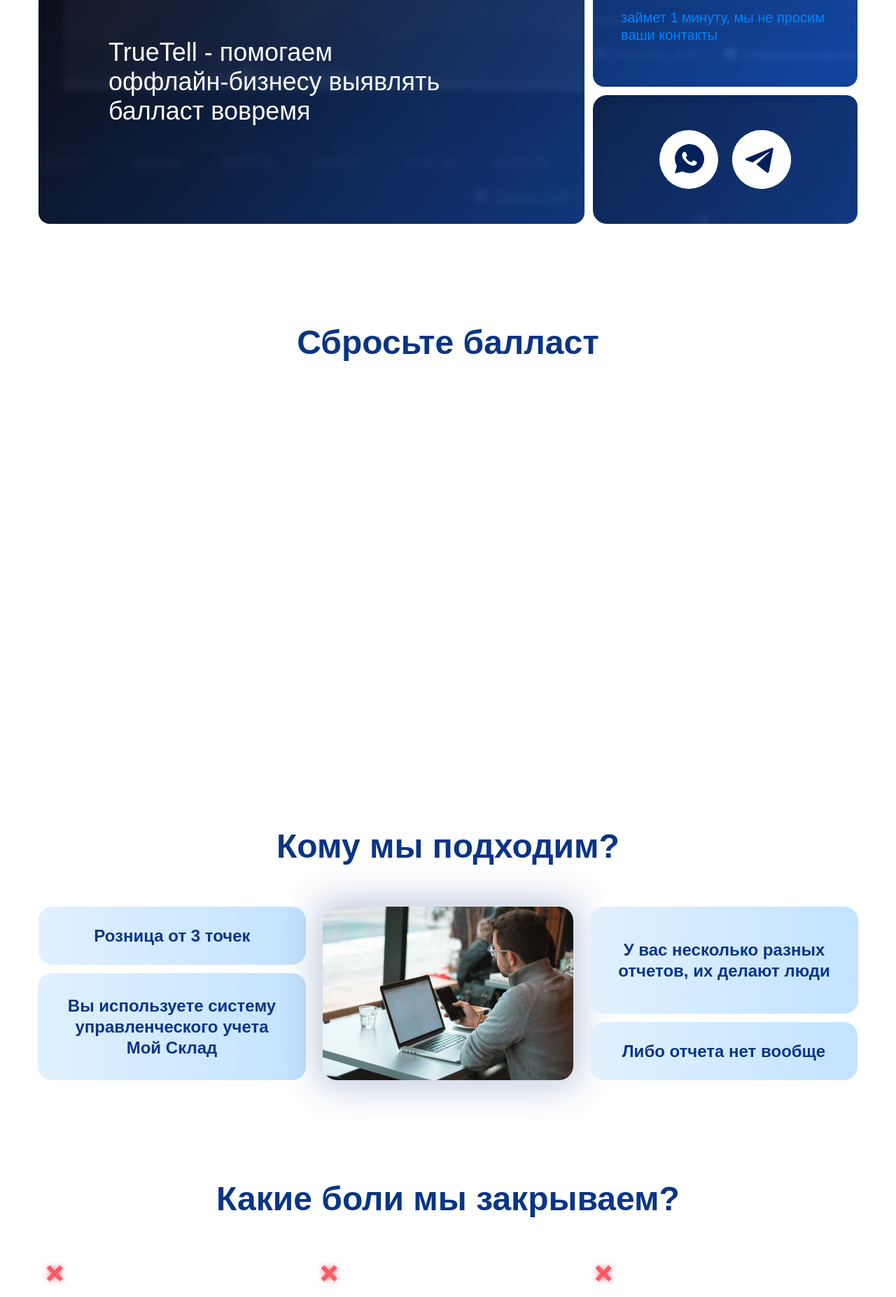
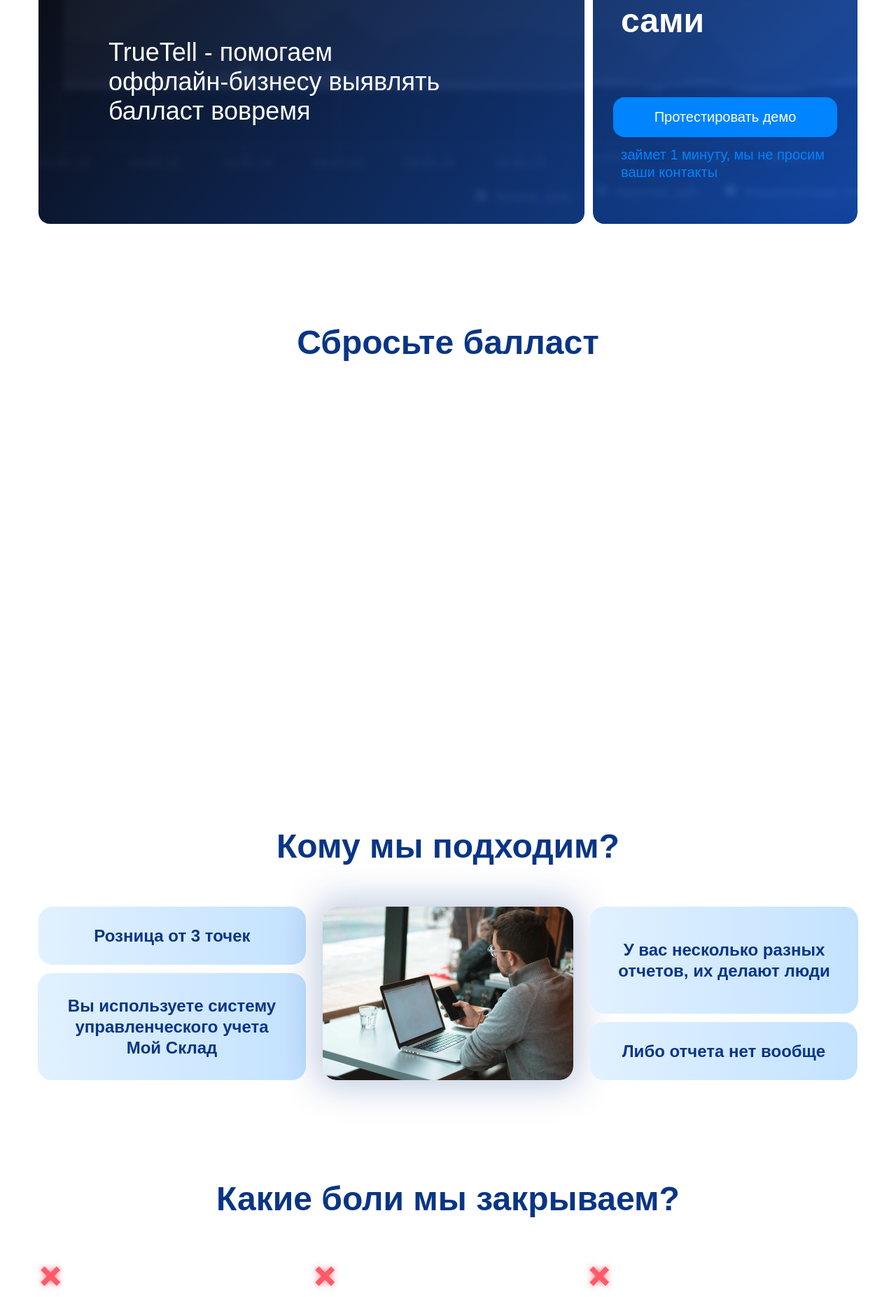
Before and after one commit to ivann1302/TrueTell, a React (Vite) app: page / in a window 1280 px wide. Shown: the part 440-2294 px from the top of the page at 70% size. Built offline with nearby package versions, Linux system fonts and the light colour scheme.

Commit message:
improve layout

```diff
--- a/src/App.tsx
+++ b/src/App.tsx
@@ -38,8 +38,10 @@ function App() {
 
       <ChartSection
         title="Нацельтесь на прибыль"
+        subtitle="Показатели по всем точкам на одном экране"
         chartIndex={7}
         titleColor={COLORS.WHITE}
+        subtitleColor={COLORS.PRIMARY_BLUE_LIGHT}
         backgroundColor={COLORS.PRIMARY_BLUE}
       />
 
--- a/src/components/chart-section/chart-section.module.scss
+++ b/src/components/chart-section/chart-section.module.scss
@@ -1,5 +1,6 @@
 @use '../../styles/variables.scss' as *;
 @use '../../styles/breackpoints' as *;
+@use '../../styles/variables' as *;
 
 .chart-section {
     width: 100vw;
--- a/src/components/footer/footer.tsx
+++ b/src/components/footer/footer.tsx
@@ -16,11 +16,13 @@ function AppFooter() {
         <div className={styles.footerBlockText}>truetell@bk.ru</div>
       </div>
       <div className={`${styles.footerBlock} ${styles.footerBlock3}`}>
-        <img
-          src={shortWhiteLogo}
-          alt="TrueTell Logo"
-          className={styles.footerLogo}
-        />
+        <a href="#home">
+          <img
+            src={shortWhiteLogo}
+            alt="TrueTell Logo"
+            className={styles.footerLogo}
+          />
+        </a>
         <div className={styles.footerBlockText}>© Все права защищены</div>
       </div>
     </footer>
--- a/src/components/social-icons/social-icons.module.scss
+++ b/src/components/social-icons/social-icons.module.scss
@@ -3,7 +3,7 @@
 
 .social-icons {
   display: flex;
-  gap: 20px;
+  gap: 48px;
   justify-content: center;
   align-items: center;
   height: 100%;
--- a/src/sections/hero-section/hero-section.tsx
+++ b/src/sections/hero-section/hero-section.tsx
@@ -21,6 +21,9 @@ export const HeroSection: React.FC = () => {
           </p>
         </div>
         <div className={styles.second}>
+          <div className={styles['social-block']}>
+            <SocialIcons />
+          </div>
           <div className={styles['button-block']}>
             <h2 className={styles['cta-title']}>Попробуйте<br />сами</h2>
             <div className={styles['button-wrapper']}>
@@ -31,9 +34,6 @@ export const HeroSection: React.FC = () => {
               ваши контакты
             </p>
           </div>
-          <div className={styles['social-block']}>
-            <SocialIcons />
-          </div>
         </div>
       </div>
     </section>
--- a/src/sections/pain-points-section/pain-points-section.module.scss
+++ b/src/sections/pain-points-section/pain-points-section.module.scss
@@ -74,8 +74,10 @@
 }
 
 .cross {
-  width: 40px;
-  height: 40px;
+  width: 48px;
+  height: 48px;
+  position: relative;
+  left: -10px;
   margin-bottom: 8px;
 
   @include mobile-tablet {
@@ -114,7 +116,7 @@
   font-weight: 400;
   font-size: 20px;
   line-height: 25px;
-  color: $text-primary;
+  color: $primary-blue;
   margin: 0;
 
   @include mobile-tablet {
--- a/src/sections/results-section/results-section.module.scss
+++ b/src/sections/results-section/results-section.module.scss
@@ -28,8 +28,8 @@
 // Общие стили для заголовков секций
 %section-title {
   font-weight: 600;
-  font-size: 48px;
-  line-height: 60px;
+  font-size: 34px;
+  line-height: 35px;
   color: $primary-blue;
   text-align: center;
   margin: 0;
@@ -241,8 +241,9 @@
 }
 
 .checkmark {
-  width: 40px;
-  height: 40px;
+  height: auto;
+  position: relative;
+  left: -10px;
   margin-bottom: 8px;
 
   @include mobile-tablet {
```
Also changed, not shown: src/images/photos/clientPhoto.png.
